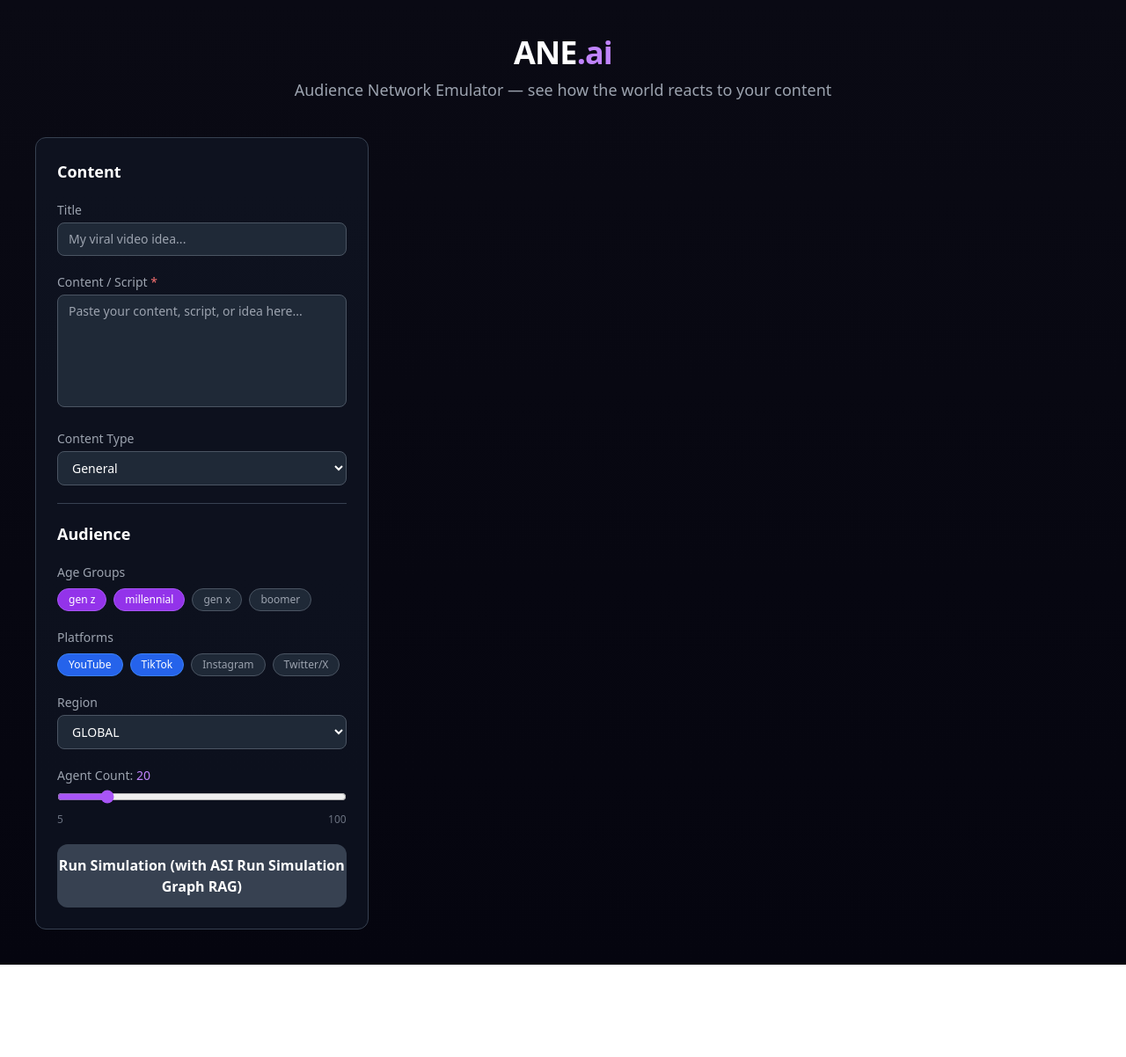
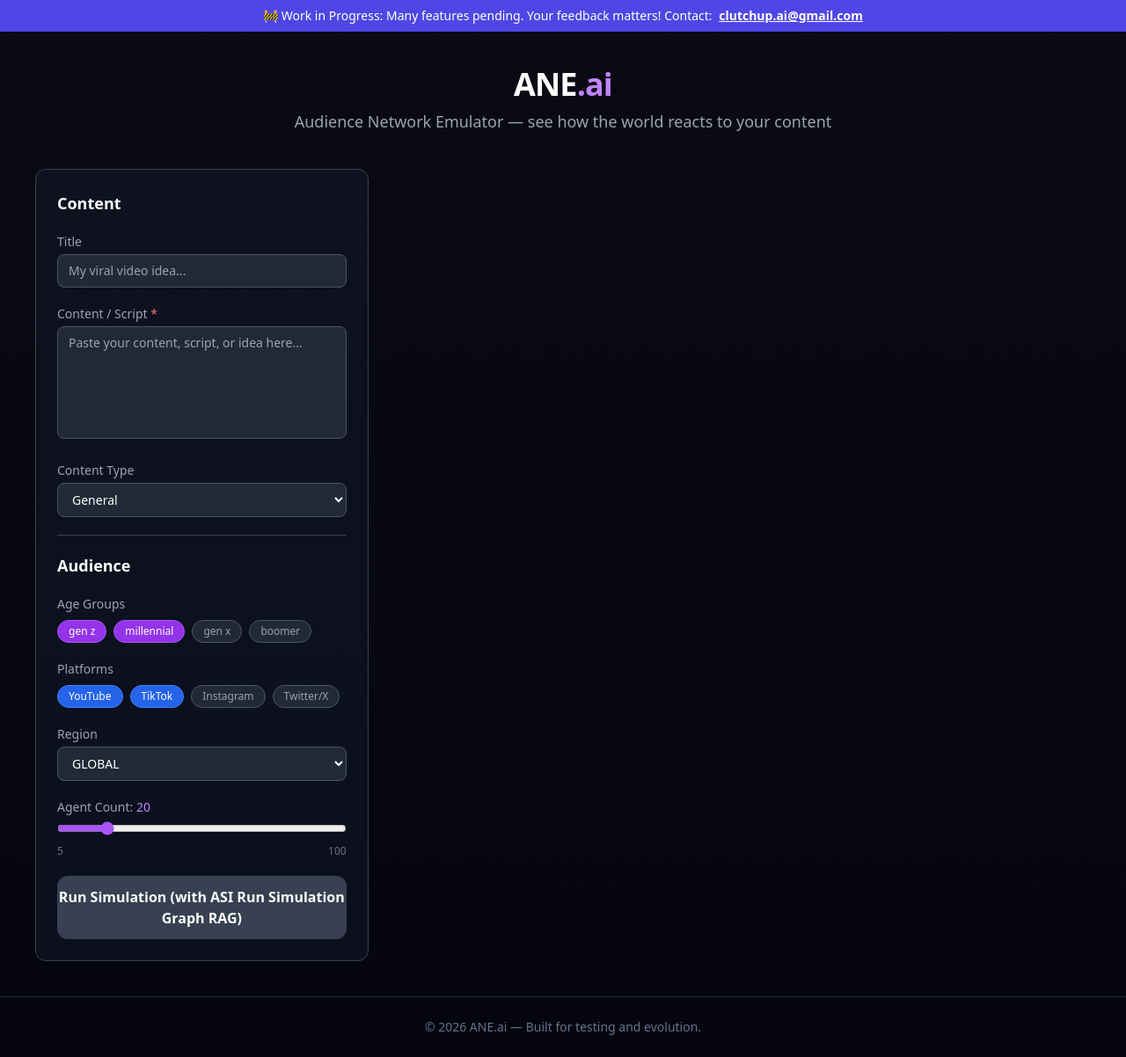
Before and after one commit to leo777-debug/ane-front, a Next.js app: page / in a window 1280 px wide. Shown: the whole page at 88% size. Before the commit the page ends 1097 px from the top, so only its background shows below. Built offline with nearby package versions, Linux system fonts and the light colour scheme.

Commit message:
ui: add WIP banner and contact email

```diff
--- a/src/app/layout.tsx
+++ b/src/app/layout.tsx
@@ -9,7 +9,22 @@ export const metadata: Metadata = {
 export default function RootLayout({ children }: { children: React.ReactNode }) {
   return (
     <html lang="en">
-      <body className="antialiased">{children}</body>
+      <body className="antialiased bg-slate-950 text-slate-50 min-h-screen flex flex-col">
+        {/* WIP Banner */}
+        <div className="bg-indigo-600 text-white text-center py-2 text-sm font-medium">
+          🚧 Work in Progress: Many features pending. Your feedback matters!
+          Contact: <a href="mailto:clutchup.ai@gmail.com" className="underline font-bold ml-1">clutchup.ai@gmail.com</a>
+        </div>
+
+        <main className="flex-grow">
+          {children}
+        </main>
+
+        {/* Footer */}
+        <footer className="border-t border-slate-800 py-6 text-center text-slate-500 text-sm">
+          <p>© 2026 ANE.ai — Built for testing and evolution.</p>
+        </footer>
+      </body>
     </html>
   );
 }
```
